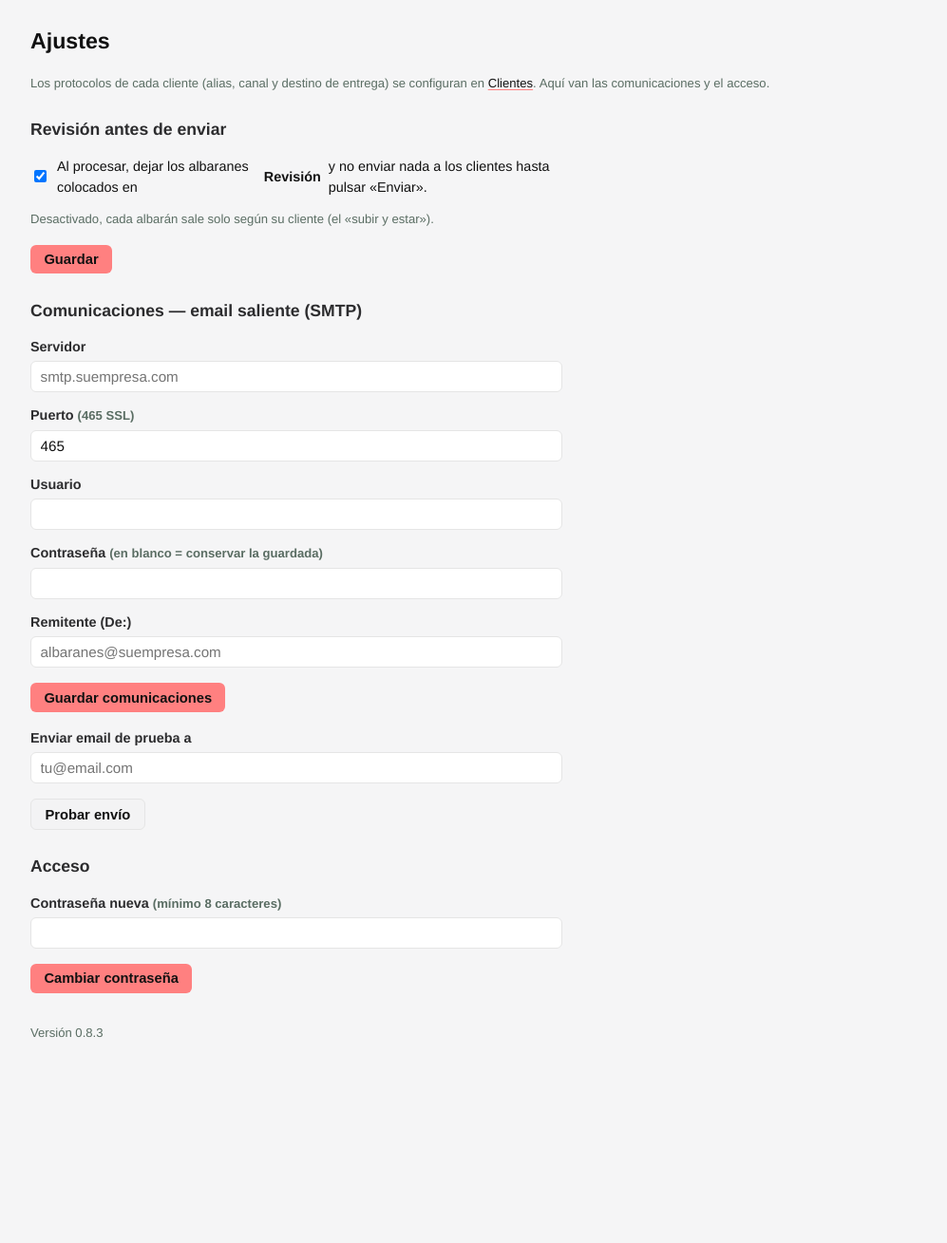
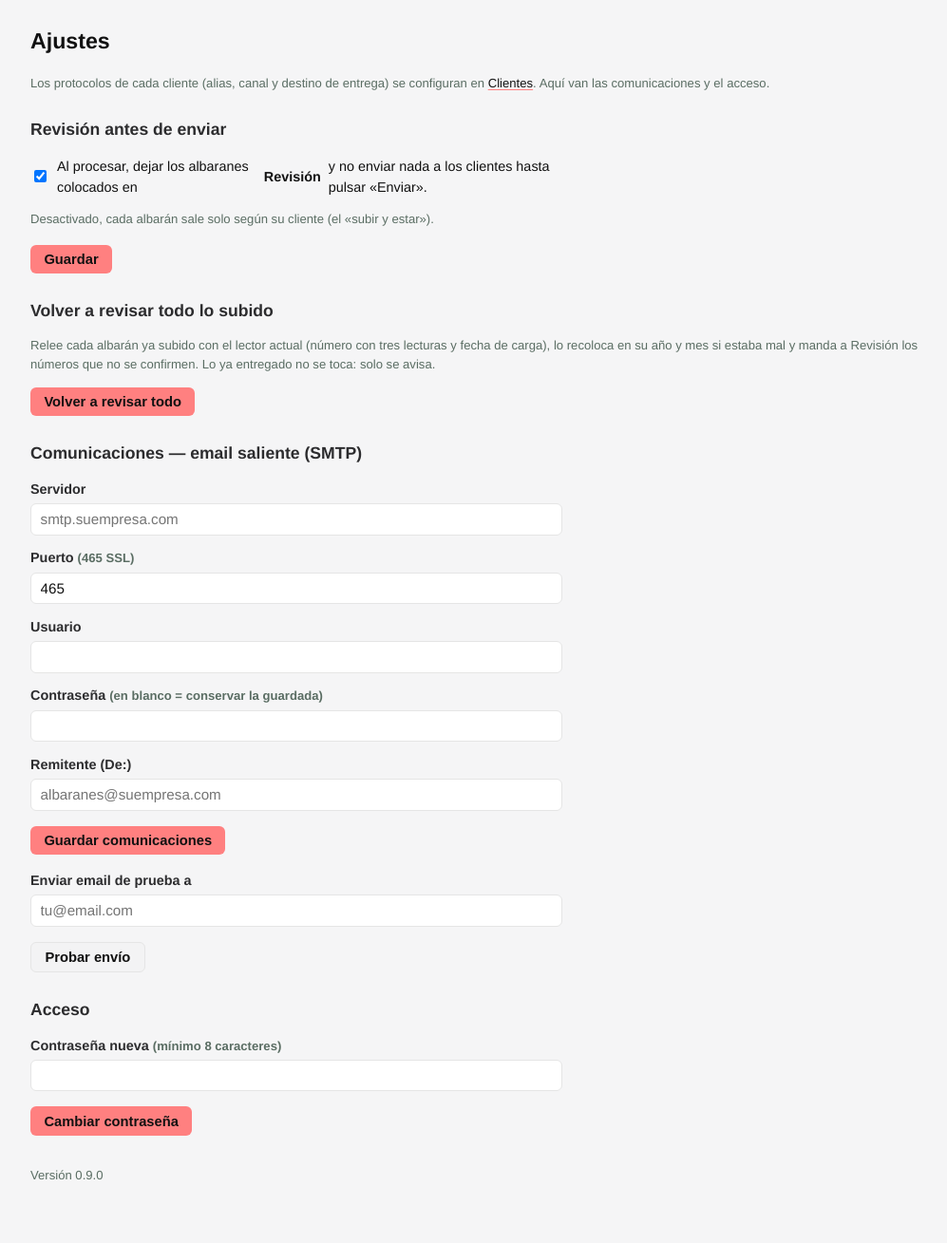
Before and after one commit to inhumario/albaranes, a Flask app: page /ajustes in a window 1280 px wide. Shown: the whole page at 95% size, without its empty margins (124-1121 px from the left). Before the commit the page ends 1093 px from the top, so only its background shows below. Run offline with Flask 3, Linux system fonts and the light colour scheme; data comes from the database, SQL or seed files in the repository.

Commit message:
v0.9.0: tercera lectura del número, lector más fiable y repaso de todo lo subido
- Tres lecturas que tienen que coincidir: Sonnet (200 ppp, ficha completa), Sonnet (220 ppp,
  solo el número) y Opus (300 ppp en gris, dígito a dígito). Haiku confundía el 3 con el 5.
- Se leen 6 páginas a la vez (~5 s por página).
- Se junta solo el texto de la respuesta (Sonnet antepone un bloque de razonamiento).
- Número con espacios y tipo con tilde normalizados.
- Ajustes › «Volver a revisar todo lo subido»: relee, recoloca por fecha de carga y manda a
  revisar lo que no se confirme; lo entregado solo se informa.

Co-Authored-By: Claude Opus 5.5 <noreply@anthropic.com>

```diff
--- a/app.py
+++ b/app.py
@@ -30,7 +30,7 @@ from flask import (Flask, flash, redirect, render_template, request,
 
 import procesador
 
-VERSION = '0.8.3'
+VERSION = '0.9.0'
 BASE = Path(__file__).parent
 DATA = Path(os.environ.get('DATA_DIR', BASE))
 ARCHIVO = DATA / 'archivo'
@@ -1004,8 +1004,79 @@ def ajustes():
         smtp = {c: cfg_get(con, c) for c in CLAVES_SMTP}
         hay_clave = bool(cfg_get(con, 'clave_hash'))
         revisar_antes = cfg_get(con, 'revisar_antes') == '1'
-    return render_template('ajustes.html', smtp=smtp, hay_clave=hay_clave, version=VERSION,
+        repaso = json.loads(cfg_get(con, 'repaso') or '{}')
+    return render_template('ajustes.html', repaso=repaso, smtp=smtp, hay_clave=hay_clave, version=VERSION,
                            revisar_antes=revisar_antes)
+
+
+def repasar_todo() -> None:
+    """Relee todos los albaranes ya subidos con el lector actual (número con triple lectura y
+    fecha de carga): recoloca en su año/mes los que estén mal y manda a revisar los números
+    que no se confirmen. Lo entregado no se mueve: solo se informa."""
+    import tempfile
+    from concurrent.futures import ThreadPoolExecutor
+    with db() as con:
+        filas = [dict(r) for r in con.execute(
+            'SELECT a.*, c.nombre AS cliente FROM albaranes a LEFT JOIN clientes c '
+            'ON c.id=a.cliente_id ORDER BY a.id')]
+        cfg_set(con, 'repaso', json.dumps({'estado': 'leyendo', 'hechas': 0, 'total': len(filas),
+                                           'inicio': datetime.now().isoformat(timespec='seconds')}))
+
+    def leer(a):
+        pdf = DATA / a['ruta']
+        with tempfile.TemporaryDirectory() as tmp:
+            subprocess.run(['pdftoppm', '-r', str(procesador.DPI), '-png', '-singlefile', '-f', '1',
+                            '-l', '1', str(pdf), f'{tmp}/p'], check=True)
+            return procesador._analizar_pagina(Path(f'{tmp}/p.png'), pdf, 0)
+    with ThreadPoolExecutor(max_workers=procesador.LECTURAS_A_LA_VEZ) as ex:
+        lecturas = list(ex.map(leer, filas))
+
+    cambios = []
+    with db() as con:
+        for a, info in zip(filas, lecturas):
+            nombre_actual = Path(a['ruta']).name
+            seguro = info.get('numero') and info.get('confianza') != 'baja'
+            fecha = fecha_valida(info.get('fecha'))
+            if not seguro or info['numero'] != a['numero']:
+                visto = info.get('numero') or 'ilegible'
+                if a['estado'] == 'entregado':
+                    cambios.append(f"⚠️ {nombre_actual}: ya ENTREGADO, la relectura no confirma el "
+                                   f"número (lee {visto})")
+                elif a['estado'] != 'revisar':
+                    con.execute("UPDATE albaranes SET estado='revisar', entrega_nota=? WHERE id=?",
+                                (f'el repaso lee {visto}', a['id']))
+                    cambios.append(f"🔎 {nombre_actual}: a revisar (la relectura lee {visto})")
+                continue
+            if not fecha or a['estado'] == 'revisar':
+                continue
+            if a['fecha_doc'] == f'{fecha:%Y-%m-%d}' and f'/{fecha:%Y}/{fecha:%m}/' in a['ruta']:
+                continue
+            if a['estado'] == 'entregado':
+                con.execute('UPDATE albaranes SET fecha_doc=? WHERE id=?', (f'{fecha:%Y-%m-%d}', a['id']))
+                cambios.append(f"ℹ️ {nombre_actual}: ya entregado; su fecha de carga es "
+                               f"{fecha:%d/%m/%Y} (no se mueve)")
+                continue
+            cliente = con.execute('SELECT * FROM clientes WHERE id=?', (a['cliente_id'],)).fetchone() \
+                if a['cliente_id'] else None
+            carpeta = carpeta_de(cliente, a['emisor'], fecha)
+            carpeta.mkdir(parents=True, exist_ok=True)
+            destino = destino_libre(carpeta, nombre_fichero(cliente, a['numero'], a['emisor'], fecha),
+                                    DATA / a['ruta'])
+            (DATA / a['ruta']).rename(destino)
+            con.execute('UPDATE albaranes SET fecha_doc=?, ruta=? WHERE id=?',
+                        (f'{fecha:%Y-%m-%d}', str(destino.relative_to(DATA)), a['id']))
+            cambios.append(f"📁 {nombre_actual}: de {Path(a['ruta']).parent.relative_to('archivo')}/ "
+                           f"a {destino.parent.relative_to(ARCHIVO)}/ (carga {fecha:%d/%m/%Y})")
+        cfg_set(con, 'repaso', json.dumps({'estado': 'hecho', 'total': len(filas), 'cambios': cambios,
+                                           'fin': datetime.now().isoformat(timespec='seconds')}))
+
+
+@app.route('/ajustes/repasar', methods=['POST'])
+@requiere_acceso
+def ajustes_repasar():
+    threading.Thread(target=repasar_todo, daemon=True).start()
+    flash('Repaso en marcha: se están releyendo todos los albaranes. El resultado sale aquí.')
+    return redirect(url_for('ajustes') + '#repaso')
 
 
 @app.route('/salud')
--- a/procesador.py
+++ b/procesador.py
@@ -18,8 +18,9 @@ from pathlib import Path
 import anthropic
 from pypdf import PdfReader, PdfWriter
 
-MODELO = 'claude-haiku-4-5-20251001'
-DPI = 150
+MODELO = 'claude-sonnet-5'  # Haiku confundía el 3 con el 5 en estos escaneos (27-10)
+DPI = 200  # a 150 Haiku confundía el 3 con el 5 (27-10)
+LECTURAS_A_LA_VEZ = 6
 
 PROMPT = """Esta imagen es una página escaneada de un documento de transporte: normalmente un
 albarán de entrega (delivery note), pero puede ser otro documento, como una ORDEN DE CARGA.
@@ -85,22 +86,30 @@ PROMPT_VERIFICACION = ('Devuelve SOLO el número identificador del albarán de e
 
 MODELO_CONTRASTE = 'claude-sonnet-5'
 DPI_CONTRASTE = 220
+DPI_AMPLIADA = 300
+MODELO_AMPLIADA = 'claude-opus-5-5'  # tercera lectura con otra familia de modelo
+
+PROMPT_AMPLIADA = ('Esto es un albarán escaneado a alta resolución. Lee el número del albarán (el que acompaña a '
+                   'DELIVERY NOTE / ALBARÁN Nº) DÍGITO A DÍGITO, separando cada carácter con un espacio, '
+                   'y nada más. Ejemplo de respuesta: 1 2 3 4 5 6 7 8. Si no lo ves, responde NO.')
 
 
 def _pedir(datos: str, prompt: str, max_tokens: int = 300, modelo: str = MODELO) -> str:
     # sin temperature: desde oct-2026 la API la rechaza también en Haiku («Extra inputs
     # are not permitted»); la fiabilidad la da la lectura de contraste descorrelacionada
+    max_tokens = max(max_tokens, 2000)  # margen para el razonamiento previo del modelo
     resp = _api().messages.create(
         model=modelo, max_tokens=max_tokens,
         messages=[{'role': 'user', 'content': [
             {'type': 'image', 'source': {'type': 'base64', 'media_type': 'image/png', 'data': datos}},
             {'type': 'text', 'text': prompt},
         ]}])
-    return resp.content[0].text
+    # Sonnet puede anteponer un bloque de razonamiento: se junta solo el texto
+    return ''.join(b.text for b in resp.content if getattr(b, 'type', '') == 'text')
 
 
 def _analizar_pagina(png: Path, pdf: Path, pagina: int) -> dict:
-    """Doble lectura DESCORRELACIONADA: la extracción completa (Haiku, render 150 dpi)
+    """Triple lectura DESCORRELACIONADA (la tercera, ampliada, desde el 27-10): la extracción completa (Haiku, render 150 dpi)
     se contrasta con una segunda lectura solo del número hecha por otro modelo sobre
     otro renderizado (Sonnet, 220 dpi). Si no coinciden, el albarán va a revisión —
     nunca se archiva un número dudoso. Con la misma imagen y el mismo modelo no basta:
@@ -109,7 +118,11 @@ def _analizar_pagina(png: Path, pdf: Path, pagina: int) -> dict:
     datos = base64.standard_b64encode(png.read_bytes()).decode()
     m = re.search(r'\{.*\}', _pedir(datos, PROMPT), re.S)
     info = json.loads(m.group(0)) if m else {'numero': None, 'confianza': 'baja'}
-    if (info.get('tipo') or 'albaran') != 'albaran':
+    if info.get('numero'):  # «8046354 0» → 80463540
+        info['numero'] = re.sub(r'\s+', '', str(info['numero'])) or None
+    # el modelo escribe el tipo a su manera («albarán», «orden de carga»…): se normaliza
+    info['tipo'] = 'orden_carga' if 'orden' in normaliza(info.get('tipo') or '') else 'albaran'
+    if info['tipo'] != 'albaran':
         info['numero'] = None  # una orden de carga no es un albarán: no se verifica su número
         return info
     if info.get('numero'):
@@ -125,7 +138,27 @@ def _analizar_pagina(png: Path, pdf: Path, pagina: int) -> dict:
         if contraste != info['numero']:
             info['confianza'] = 'baja'
             info['numero_contraste'] = contraste
+            return info
+        # Tercera lectura (27-10): las dos primeras llegaron a coincidir en el MISMO error
+        # (80463538 → 80465538). Se amplía solo la casilla del número a 300 dpi y se lee
+        # dígito a dígito: tiene que dar lo mismo que las otras dos.
+        ampliada = _lectura_ampliada(png, pdf, pagina)
+        info['numero_ampliada'] = ampliada
+        if ampliada != info['numero']:
+            info['confianza'] = 'baja'
     return info
+
+
+def _lectura_ampliada(png: Path, pdf: Path, pagina: int) -> str:
+    """Página entera a 300 dpi en gris, leída dígito a dígito por Sonnet. (Recortar la casilla
+    con una caja pedida a Haiku se probó el 27-10 y falla: la caja sale desplazada.)"""
+    with tempfile.TemporaryDirectory() as tmp:
+        pref = Path(tmp) / 'a'
+        subprocess.run(['pdftoppm', '-r', str(DPI_AMPLIADA), '-png', '-gray',
+                        '-f', str(pagina + 1), '-l', str(pagina + 1), str(pdf), str(pref)], check=True)
+        datos3 = base64.standard_b64encode(next(Path(tmp).glob('a-*.png')).read_bytes()).decode()
+    texto = _pedir(datos3, PROMPT_AMPLIADA, 80, MODELO_AMPLIADA)
+    return re.sub(r'[^0-9A-Za-z/-]', '', texto)
 
 
 def procesar_pdf(pdf: Path, avance=None) -> list[dict]:
@@ -140,11 +173,23 @@ def procesar_pdf(pdf: Path, avance=None) -> list[dict]:
         pngs = sorted(Path(tmp).glob('p-*.png'))
         if avance:
             avance(0, len(pngs))
-        for i, png in enumerate(pngs):
-            info = _analizar_pagina(png, pdf, i)
-            if avance:
-                avance(i + 1, len(pngs))
-            if (info.get('tipo') or 'albaran') == 'orden_carga':
+        # cada página tarda ~16 s (tres lecturas): se leen varias a la vez y luego se
+        # agrupan en orden
+        import threading
+        from concurrent.futures import ThreadPoolExecutor
+        hechas, cerrojo = [0], threading.Lock()
+
+        def leer(i_png):
+            r = _analizar_pagina(i_png[1], pdf, i_png[0])
+            with cerrojo:
+                hechas[0] += 1
+                if avance:
+                    avance(hechas[0], len(pngs))
+            return r
+        with ThreadPoolExecutor(max_workers=LECTURAS_A_LA_VEZ) as ex:
+            infos = list(ex.map(leer, enumerate(pngs)))
+        for i, info in enumerate(infos):
+            if info['tipo'] == 'orden_carga':
                 # documento anexo: se une luego al PDF del albarán que cita
                 if actual:
                     grupos.append(actual)
--- a/requirements.txt
+++ b/requirements.txt
@@ -2,3 +2,4 @@ flask==3.1.*
 anthropic>=0.40
 pypdf>=5
 gunicorn==23.*
+Pillow>=10
--- a/templates/ajustes.html
+++ b/templates/ajustes.html
@@ -16,6 +16,25 @@
   <p class="mini">Desactivado, cada albarán sale solo según su cliente (el «subir y estar»).</p>
   <p><button class="boton">Guardar</button></p>
 </form>
+
+<h2 id="repaso">Volver a revisar todo lo subido</h2>
+{% if repaso.get('estado') == 'leyendo' %}<meta http-equiv="refresh" content="5">{% endif %}
+<p class="mini">Relee cada albarán ya subido con el lector actual (número con tres lecturas y fecha de carga),
+lo recoloca en su año y mes si estaba mal y manda a Revisión los números que no se confirmen.
+Lo ya entregado no se toca: solo se avisa.</p>
+<form method="post" action="{{ url_for('ajustes_repasar') }}"
+      onsubmit="return confirm('¿Releer todos los albaranes subidos? Tarda unos segundos por albarán.')">
+  <button class="boton" {{ 'disabled' if repaso.get('estado') == 'leyendo' }}>Volver a revisar todo</button>
+  {% if repaso.get('estado') == 'leyendo' %}<span class="mini">releyendo {{ repaso.get('total') }} albaranes…</span>{% endif %}
+</form>
+{% if repaso.get('estado') == 'hecho' %}
+<div class="aviso" style="margin-top:.8rem">
+  <strong>Último repaso ({{ repaso['fin'][8:10] }}/{{ repaso['fin'][5:7] }} {{ repaso['fin'][11:16] }}):</strong>
+  {{ repaso['total'] }} albaranes releídos.
+  {% if repaso['cambios'] %}<ul style="margin:.4rem 0 0 1.1rem;padding:0">{% for c in repaso['cambios'] %}<li>{{ c }}</li>{% endfor %}</ul>
+  {% else %} Todo estaba bien colocado y con el número confirmado.{% endif %}
+</div>
+{% endif %}
 
 <h2>Comunicaciones — email saliente (SMTP)</h2>
 <form method="post" style="max-width:560px">
```
